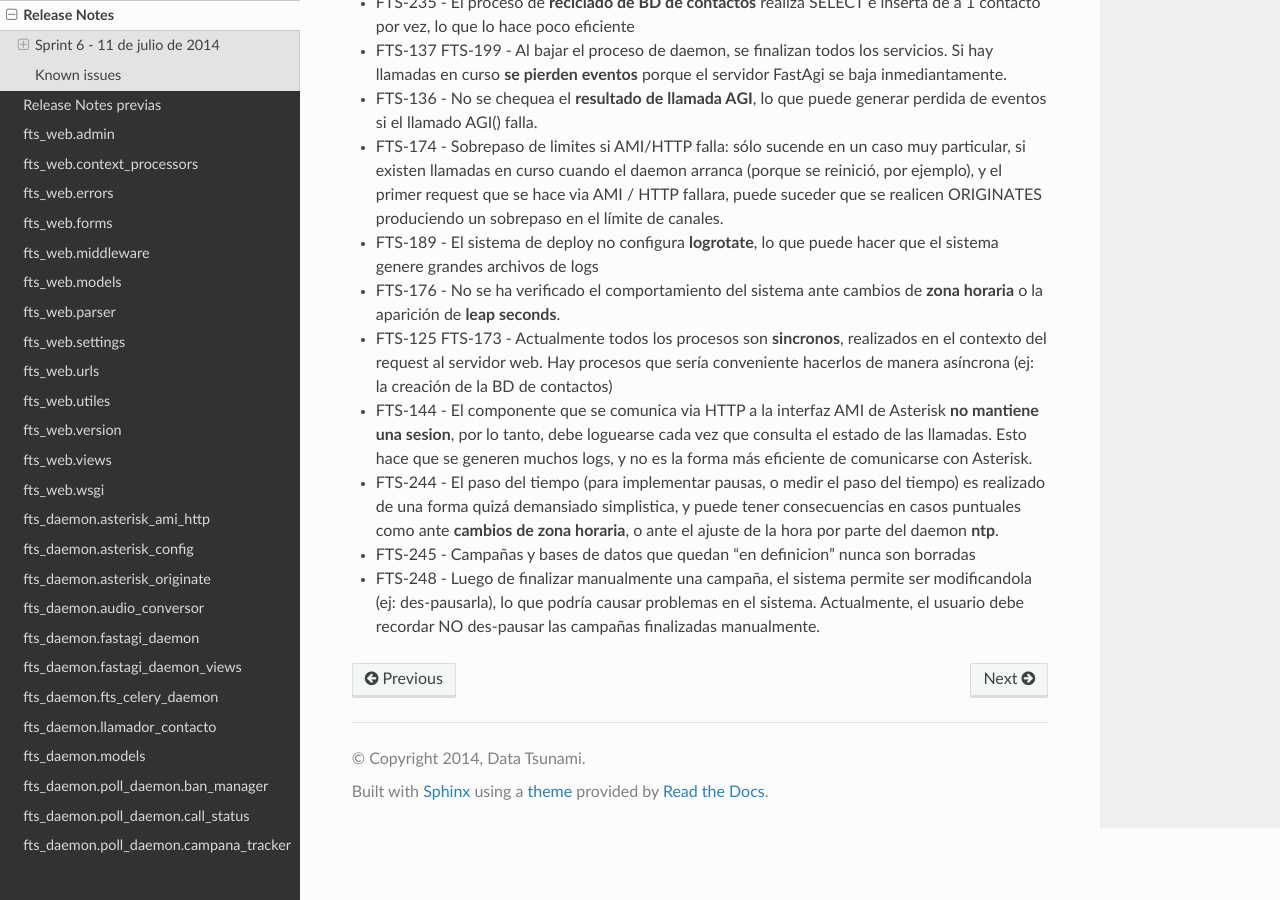
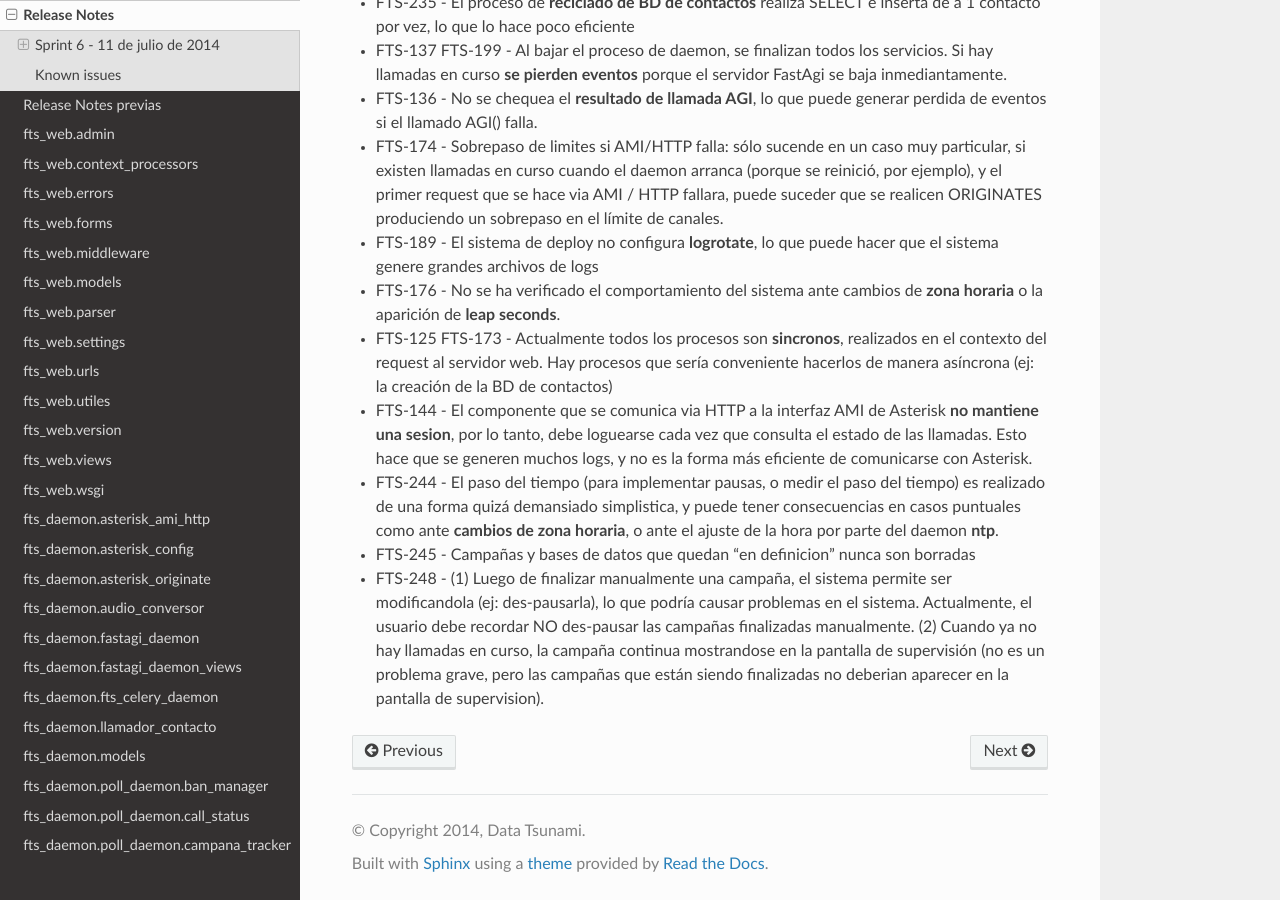
Before and after one commit to aybaker/omnicontact, a Sphinx documentation site: the page built from docs/release_notes.rst, in a window 1280 px wide and 900 px high, scrolled down 1190 px. Built offline with Sphinx 7.4.7 and the Read the Docs theme 2.0.0, drawn with Linux system fonts in a browser that asks for light colours.

Commit message:
Ajustes de release notes

```diff
--- a/docs/release_notes.rst
+++ b/docs/release_notes.rst
@@ -85,7 +85,9 @@ Known issues
   en casos puntuales como ante **cambios de zona horaria**, o ante el ajuste de la hora
   por parte del daemon **ntp**.
 * FTS-245 - Campañas y bases de datos que quedan "en definicion" nunca son borradas
-* FTS-248 - Luego de finalizar manualmente una campaña, el sistema permite ser
+* FTS-248 - (1) Luego de finalizar manualmente una campaña, el sistema permite ser
   modificandola (ej: des-pausarla), lo que podría causar problemas en el sistema.
   Actualmente, el usuario debe recordar NO des-pausar las campañas finalizadas
-  manualmente.
+  manualmente. (2) Cuando ya no hay llamadas en curso, la campaña continua
+  mostrandose en la pantalla de supervisión (no es un problema grave, pero las campañas
+  que están siendo finalizadas no deberian aparecer en la pantalla de supervision).
```
